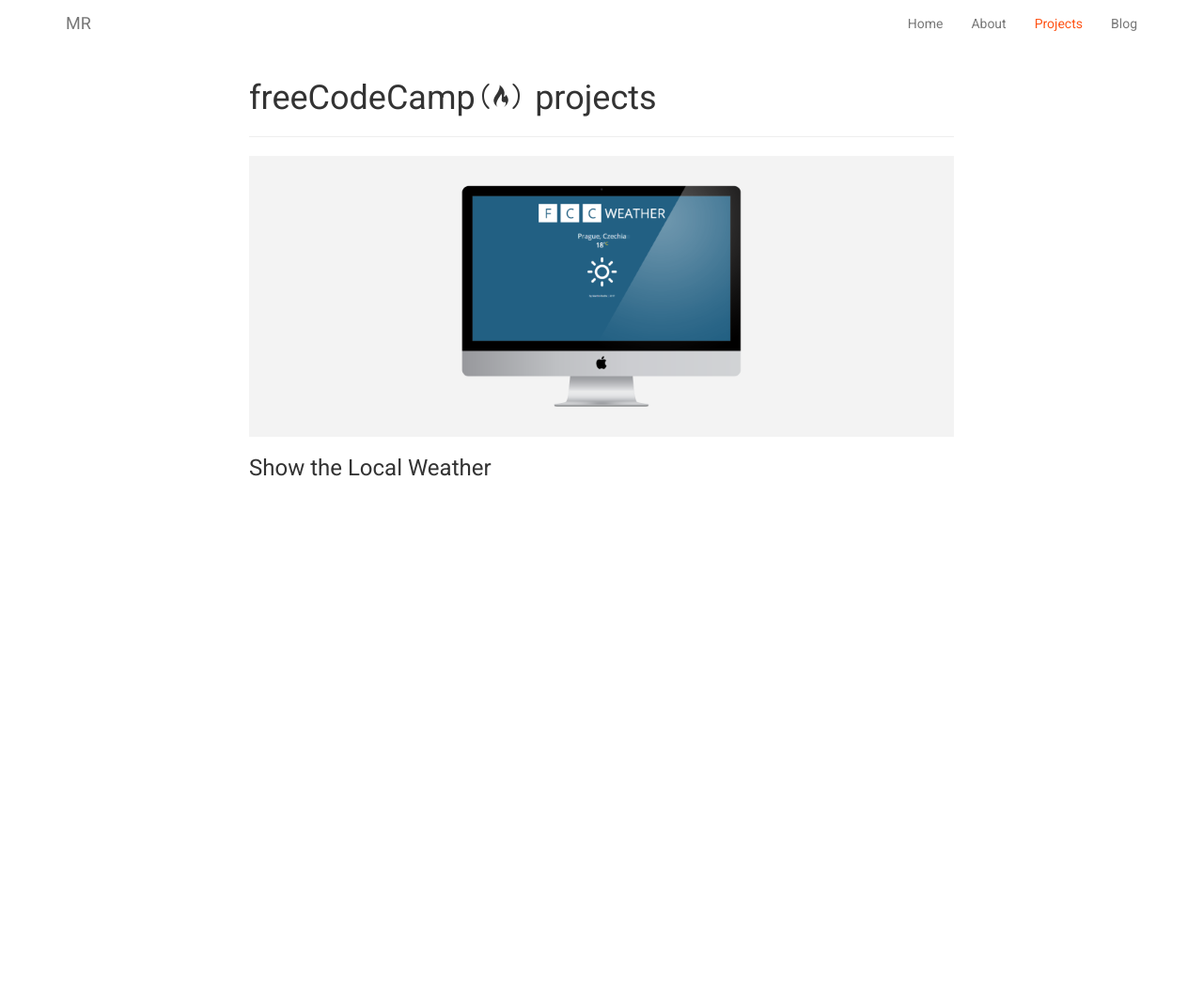
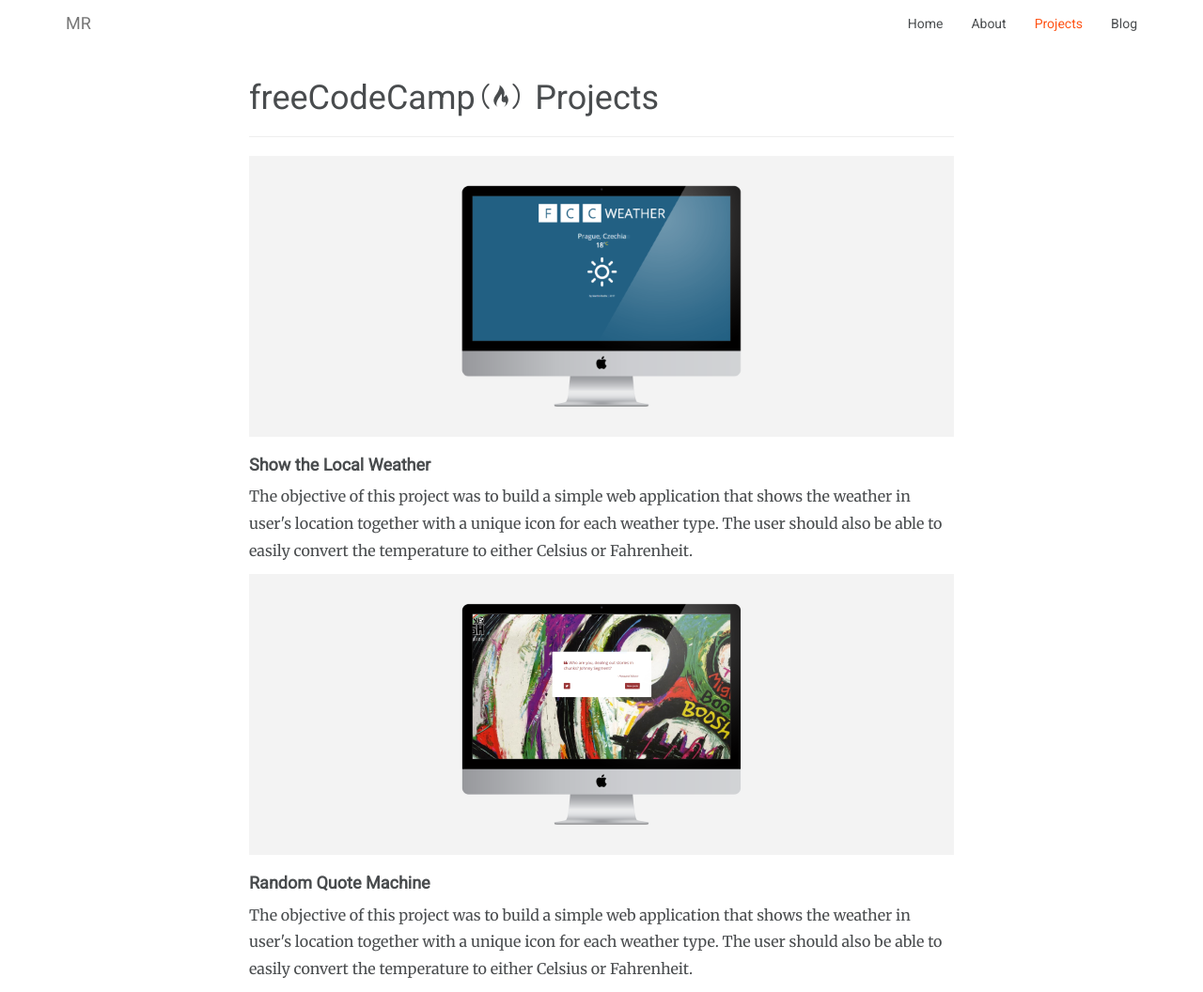
Before and after one commit to mrodin/martinrodin.com, a plain HTML site: page projects.html in a window 1280 px wide. Shown: the whole page at 94% size. Before the commit the page ends 800 px from the top, so only its background shows below. Drawn offline with nearby package versions, Linux system fonts and the light colour scheme.

Commit message:
add Random Quote Machine project and styling

```diff
--- a/css/style.css
+++ b/css/style.css
@@ -1,15 +1,12 @@
 body {
     padding-top: 65px;
     font-family: 'Roboto', sans-serif;
+    color: #494C4E;
 }
 
 h1 > .fa {
     font-size: 36px;
     margin: 0 7px 0 7px;
-}
-
-h2 {
-    font-size: 24px;
 }
 
 p {
@@ -41,7 +38,7 @@
 }
 
 .navbar-default .navbar-nav > li > a {
-    color: #777;
+    color: #494C4E;
 }
 
 .navbar-default .navbar-nav > li > a:hover {
@@ -70,7 +67,6 @@
 
 .name-box > p {
     font-family: 'Roboto', sans-serif;
-    color: #777;
 }
 
 .fa {
@@ -88,7 +84,7 @@
 
 .social-list > li > a {
     transition: color 0.3s ease;
-    color: #333;
+    color: #494C4E;
 }
 
 .social-list > li > a:hover {
@@ -101,6 +97,11 @@
     margin-left: 7px;
 }
 
+.projects h2 {
+    font-size: 18px;
+    font-weight: bold;
+}
+
 .project-showcase {
     background-color: #f3f3f3;
     padding: 30px 0 30px 0;
--- a/projects.html
+++ b/projects.html
@@ -34,16 +34,30 @@
         </div>
     </nav>
 
-    <section class="content">
+    <section class="projects">
         <div class="container">
             <div class="row">
                 <div class="col-md-8 col-md-offset-2">
-                    <h1>freeCodeCamp<i class="fa fa-free-code-camp" aria-hidden="true"></i> projects</h1>
+                    <h1>freeCodeCamp<i class="fa fa-free-code-camp" aria-hidden="true"></i> Projects</h1>
                     <hr>
                     <div class="project-showcase">
                         <img src="img/show-local-weather.png" class="img-responsive img-center" alt="Show the Local Weather project">
                     </div>
                     <h2>Show the Local Weather</h2>
+                    <p>
+                        The objective of this project was to build a simple web application that shows the weather in user's location together with
+                        a unique icon for each weather type. The user should also be able to easily convert the temperature
+                        to either Celsius or Fahrenheit.
+                    </p>
+                    <div class="project-showcase">
+                        <img src="img/random-quote-machine.png" class="img-responsive img-center" alt="Random Quote Machine project">
+                    </div>
+                    <h2>Random Quote Machine</h2>
+                    <p>
+                        The objective of this project was to build a simple web application that shows the weather in user's location together with
+                        a unique icon for each weather type. The user should also be able to easily convert the temperature
+                        to either Celsius or Fahrenheit.
+                    </p>
                 </div>
             </div>
         </div>
```
Also changed, not shown: index.html (+1 -1 lines), img/random-quote-machine.png (added).
